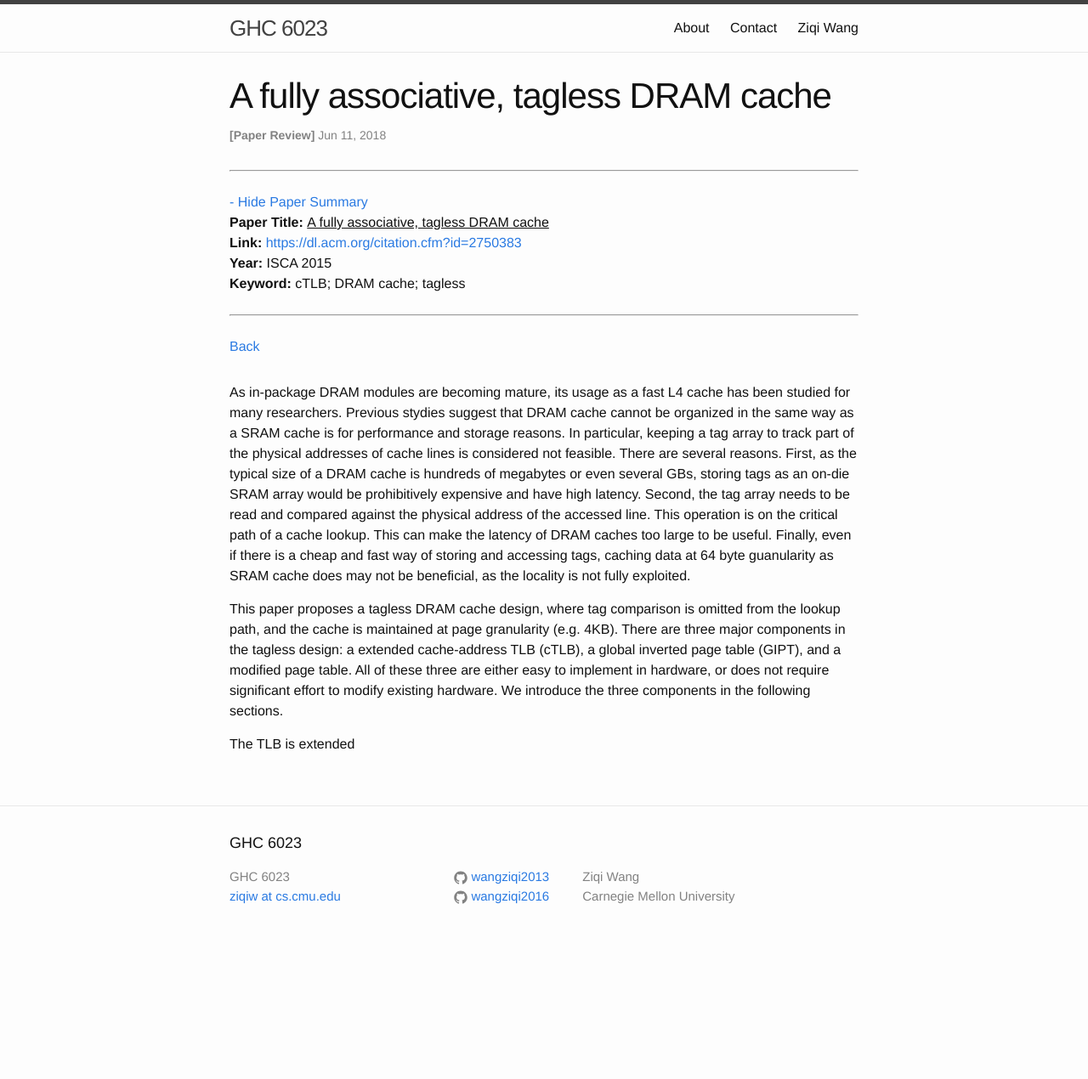
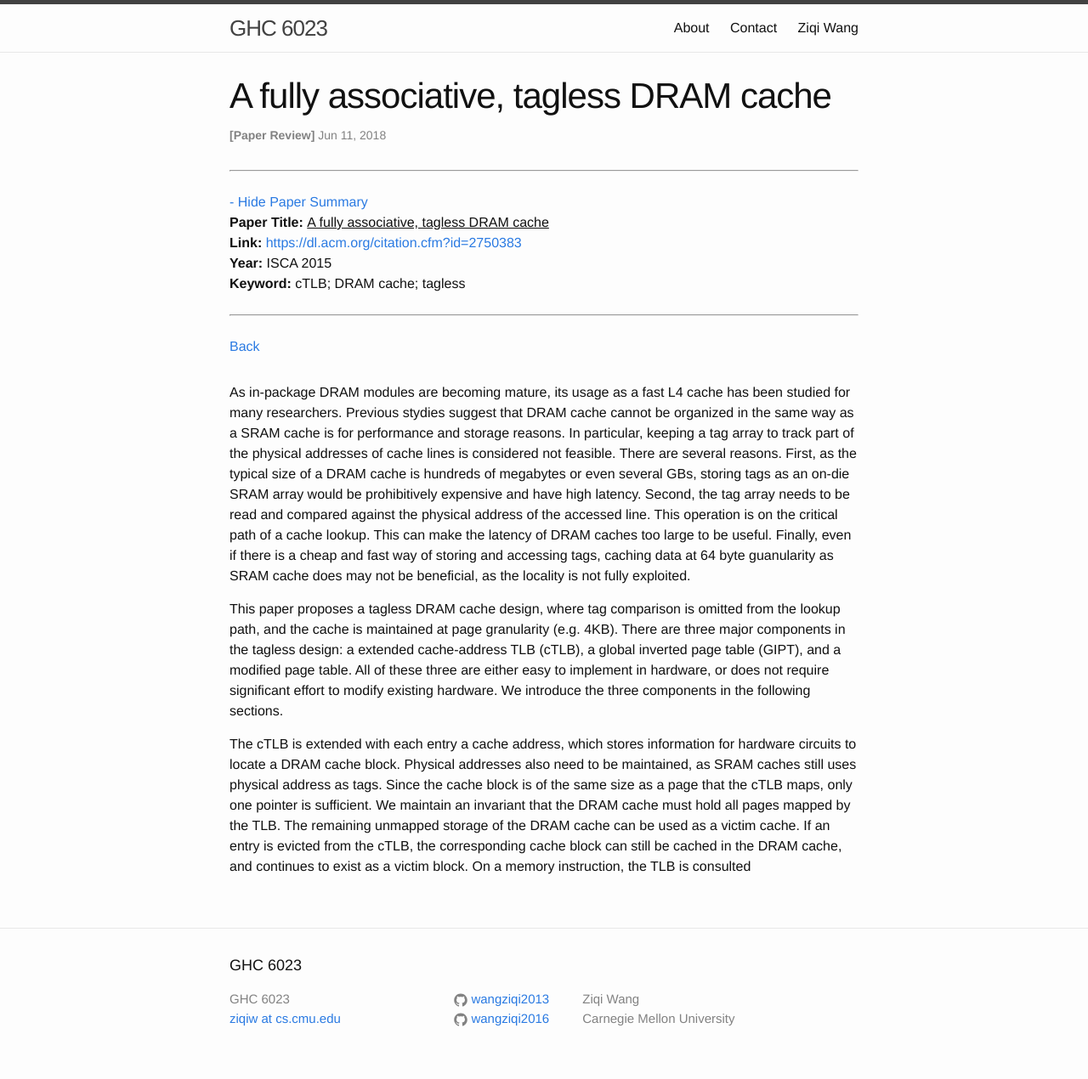
Before and after one commit to wangziqi2013/wangziqi2013.github.io, a Jekyll site: the page built from _posts/2018-06-11-A-fully-associative-tagless-dram-cache.markdown, in a window 1280 px wide. Shown: the whole page at 85% size. Built offline with Jekyll 4.4.1, drawn with Linux system fonts in a browser that asks for light colours; before the commit the page ends 1126 px from its top, so only the background shows below that.

Commit message:
Working on cTLB

```diff
--- a/_posts/2018-06-11-A-fully-associative-tagless-dram-cache.markdown
+++ b/_posts/2018-06-11-A-fully-associative-tagless-dram-cache.markdown
@@ -30,4 +30,10 @@ a extended cache-address TLB (cTLB), a global inverted page table (GIPT), and a
 All of these three are either easy to implement in hardware, or does not require significant effort to modify
 existing hardware. We introduce the three components in the following sections.
 
-The TLB is extended
+The cTLB is extended with each entry a cache address, which stores information for hardware circuits to locate
+a DRAM cache block. Physical addresses also need to be maintained, as SRAM caches still uses physical address
+as tags. Since the cache block is of the same size as a page that the cTLB maps, only one pointer is sufficient.
+We maintain an invariant that the DRAM cache must hold all pages mapped by the TLB. The remaining unmapped
+storage of the DRAM cache can be used as a victim cache. If an entry is evicted from the cTLB, the corresponding
+cache block can still be cached in the DRAM cache, and continues to exist as a victim block.
+On a memory instruction, the TLB is consulted
```
